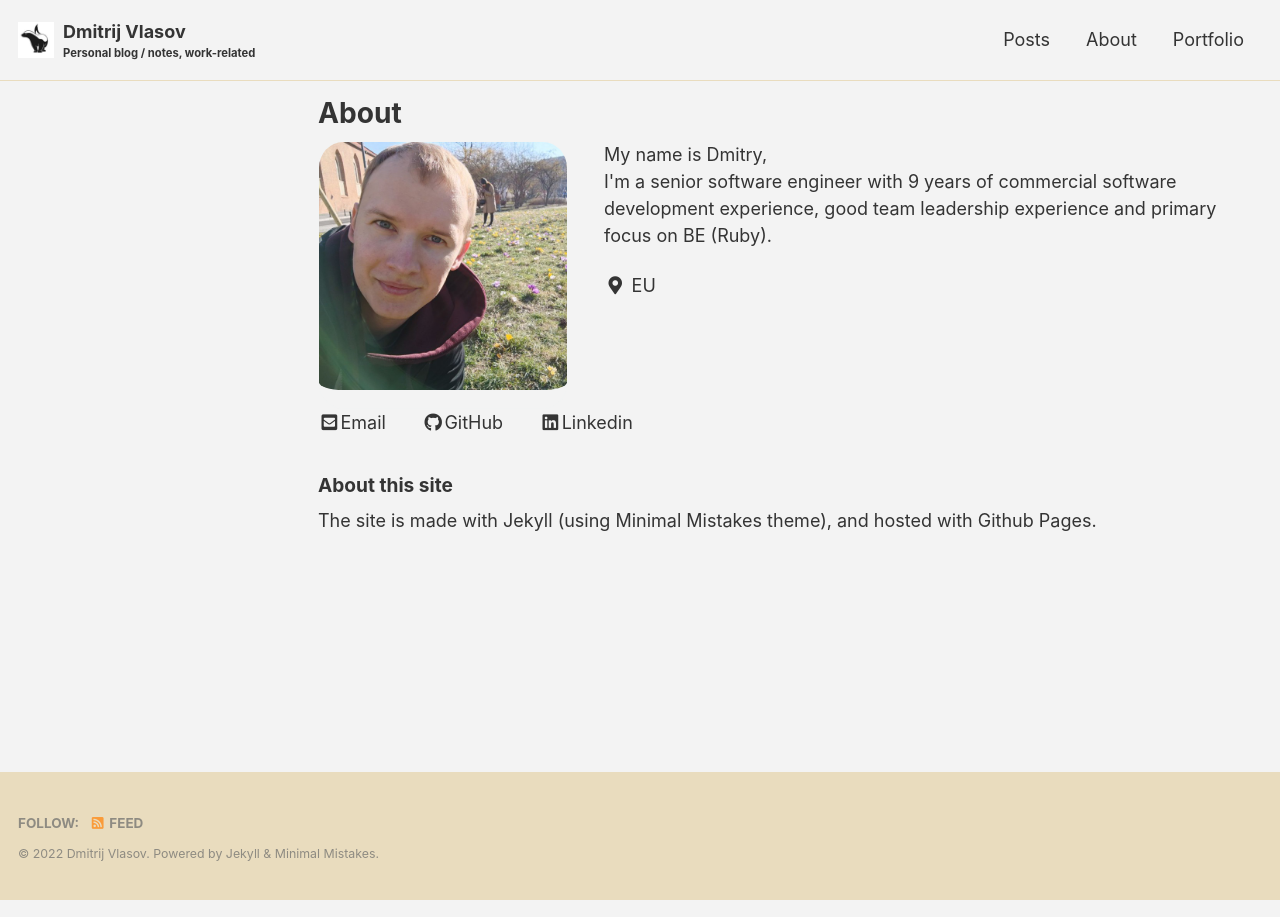
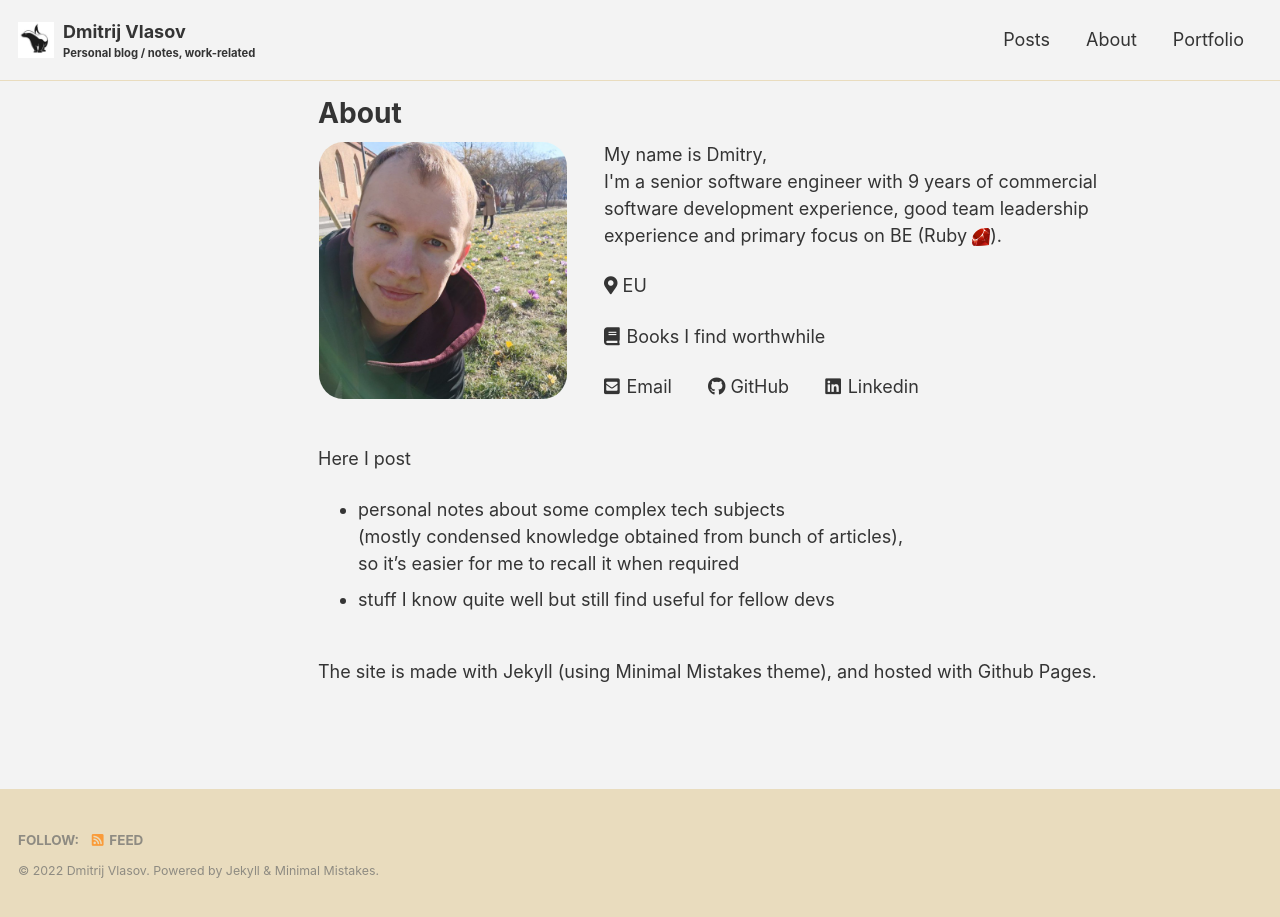
Before and after one commit to BrVer/brver.github.io, a Jekyll site: the page built from about.md, in a window 1280 px wide. Built offline with Jekyll 4.4.1, drawn with Linux system fonts in a browser that asks for light colours; cached includes are drawn as plain includes.

Commit message:
added the books I find worthwile, changed structure of "about me"

```diff
--- a/_includes/about-me.html
+++ b/_includes/about-me.html
@@ -3,12 +3,20 @@
     <div class="about-columns">
         <img src="/assets/images/photo_bio.jpeg" alt="{{site.author.name}}" itemprop="image" class="u-photo" class="avatar">
         <div class="bio">
-            <p>My name is Dmitry, <br/> I'm a senior software engineer with 9 years of commercial software development experience, good team leadership experience and primary focus on BE (Ruby).</p>
+            <p>
+                My name is Dmitry, <br/> I'm a senior software engineer with 9 years of commercial software development experience, good team leadership experience and primary focus on BE (Ruby
+                <img src="/assets/images/ruby_logo.svg" alt="ruby logo" itemprop="image" class="u-photo" style="width: 1em">).
+            </p>
             {% if author.location %}
-            <i class="fas fa-fw fa-map-marker-alt" aria-hidden="true"></i> <span itemprop="name" class="p-locality">{{ author.location }}</span>
+            <p>
+                <i class="fas fa-fw fa-map-marker-alt"  style= "width: auto" aria-hidden="true"></i> <span itemprop="name" class="p-locality">{{ author.location }}</span>
+            </p>
             {% endif %}
-        </div>
-    </div>
+            <p>
+                <a href="https://www.goodreads.com/review/list/151045904?order=d&sort=date_read" rel="nofollow noopener noreferrer me" target="_blank">
+                    <i class="fas fa-book" style="width: 1.25em" aria-hidden="true"></i><span class="label">Books I find worthwhile</span>
+                </a>
+            </p>
 
             <div class="author__urls-wrapper">
                 <div class="social_links">
@@ -19,10 +27,15 @@
                     {% if author.links %}
                     {% for link in author.links %}
                     {% if link.label and link.url %}
-            <a href="{{ link.url }}" rel="nofollow noopener noreferrer me"><i class="{{ link.icon | default: 'fas fa-link' }}" aria-hidden="true"></i><span class="label">{{ link.label }}</span></a>
+                    <a href="{{ link.url }}" rel="nofollow noopener noreferrer me" target="_blank"><i class="{{ link.icon | default: 'fas fa-link' }}" aria-hidden="true"></i><span class="label">{{ link.label }}</span></a>
                     {% endif %}
                     {% endfor %}
                     {% endif %}
                 </div>
             </div>
+
         </div>
+    </div>
+
+
+</div>
--- a/_sass/custom.scss
+++ b/_sass/custom.scss
@@ -7,6 +7,10 @@
 }
 
 .about-me {
+  a {
+    text-decoration: none;
+  }
+
   .about-columns {
     display: flex;
     flex-wrap: wrap
@@ -14,7 +18,7 @@
 
   .avatar {
     display: block;
-    padding-bottom: 1em;
+    margin-bottom: 1em;
     border: 1px solid #f2f3f3;
     max-width: 250px;
     border-radius: 10%;
@@ -24,7 +28,7 @@
   .bio {
     width: 100%;
     @include breakpoint($small) {
-      width: 65%;
+      width: 60%;
     }
     padding-bottom: 1em;
   }
@@ -33,8 +37,11 @@
     display: flex;
 
     a {
-      text-decoration: none;
       padding-right: 2em;
+
+      i {
+        text-align: left;
+      }
     }
   }
 
--- a/about.md
+++ b/about.md
@@ -5,7 +5,10 @@ permalink: /about/
 ---
 
 {% include about-me.html %}
+<br/>
+Here I post
+- personal notes about some complex tech subjects<br/>(mostly condensed knowledge obtained from bunch of articles),<br/>so it's easier for me to recall it when required
+- stuff I know quite well but still find useful for fellow devs
 
-#### About this site
-
+<br/>
 The site is made with Jekyll (using Minimal Mistakes theme), and hosted with Github Pages.
```
Also changed, not shown: assets/images/ruby_logo.svg (added). Lines whose indentation alone changed are shown as unchanged.
